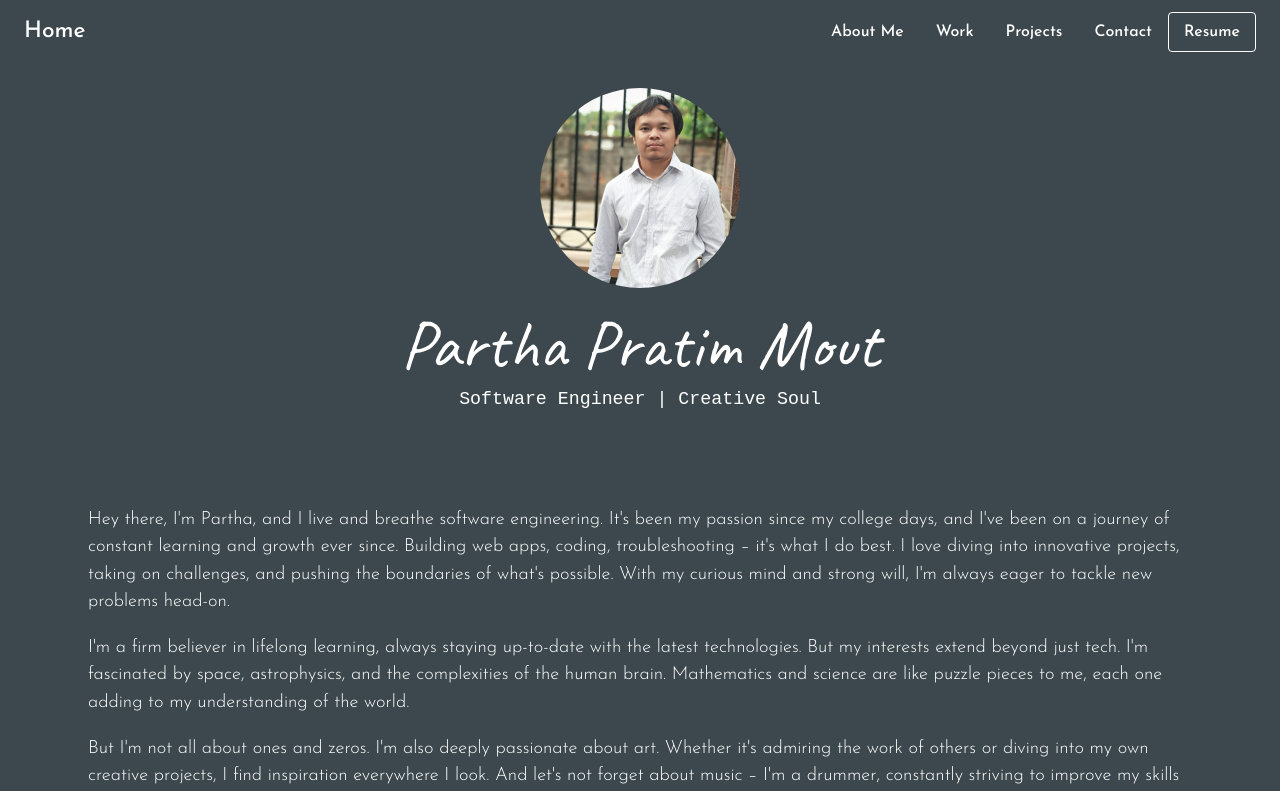
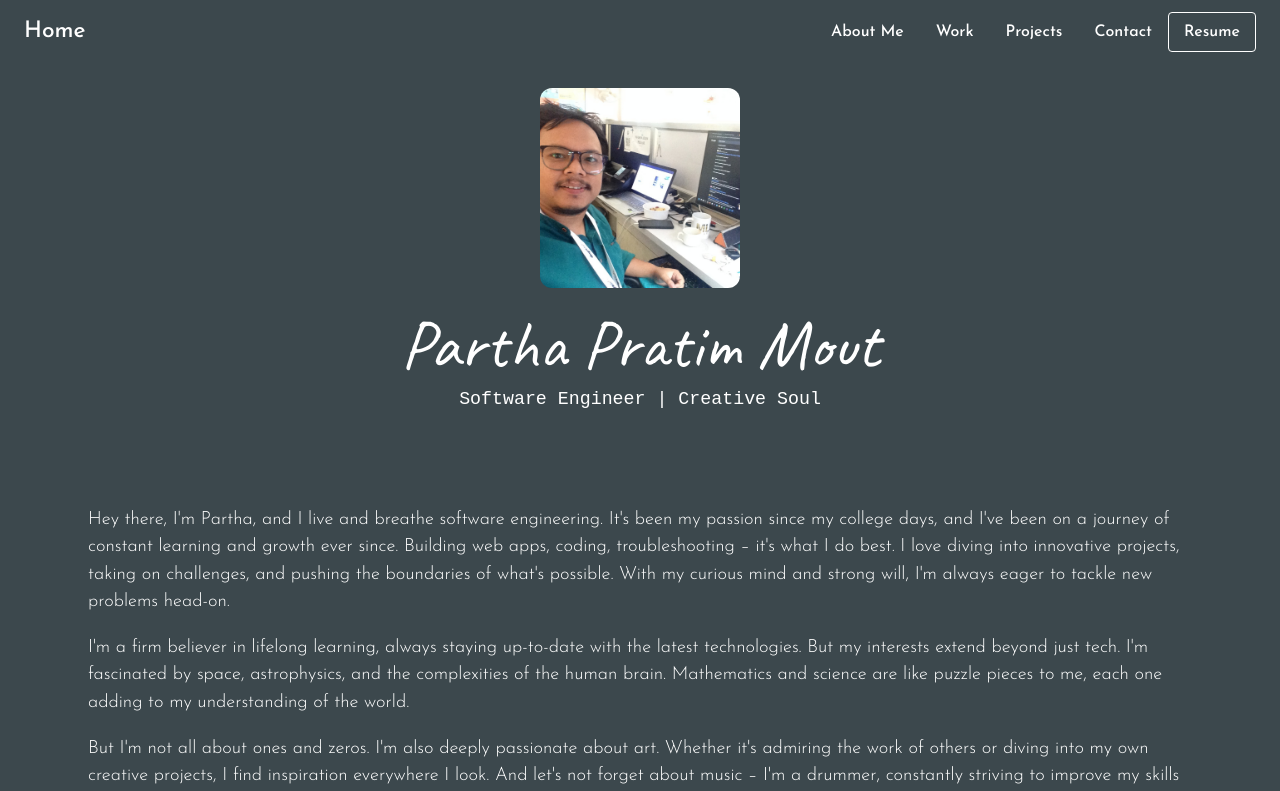
Before and after one commit to paarthpm/my-portfolio, a React (Vite) app: page / in a window 1280 px wide. Shown: the top 791 px of the page. Built offline with nearby package versions, Linux system fonts and the light colour scheme; a web font is replaced by a local one.

Commit message:
image modified

```diff
--- a/src/components/CircleAvatarWithName.tsx
+++ b/src/components/CircleAvatarWithName.tsx
@@ -13,7 +13,7 @@ const CircleAvatarWithName: React.FC<Props> = ({ name, imageSrc, bio }) => {
 
   return (
     <Box sx={{ display: 'flex', flexDirection: 'column', alignItems: 'center', mb: 3 }}>
-      <Avatar sx={{ width: 200, height: 200, mb: 2 }} src={imageSrc} alt={name} />
+      <Avatar sx={{ width: 200, height: 200, mb: 2, borderRadius: '12px' }} src={imageSrc} alt={name} />
       <Typography variant={isSmallScreen ? "h4" : "h2"} align="center" style={{ fontFamily: '"Caveat", cursive', fontOpticalSizing: 'auto', fontWeight: '<weight>', fontStyle: 'normal' }}>{name}</Typography>
       {bio && <Typography variant={isSmallScreen ? "body2" : "body1"} align="center" style={{ fontFamily: '"M PLUS Code Latin", monospace', fontWeight: 200, fontStyle: 'normal', fontOpticalSizing: 'auto', fontVariationSettings:'"wdth" 100'}}>{bio}</Typography>}
     </Box>
--- a/src/components/Content.tsx
+++ b/src/components/Content.tsx
@@ -138,7 +138,7 @@ export default function DrawerAppBar(props: Props) {
         {/* main content */}
         <Box component="main" id="main-section" sx={{ p: 3 }}>
           <Toolbar />
-          <CircleAvatarWithNameWrapper  name="Partha Pratim Mout" imageSrc="profile.jpg" bio="Software Engineer | Creative Soul"/>
+          <CircleAvatarWithNameWrapper  name="Partha Pratim Mout" imageSrc="partha-front-pic.jpg" bio="Software Engineer | Creative Soul"/>
           <div id="section-0" className="section-style">
             <AboutMe />
           </div>
```
Also changed, not shown: public/partha-front-pic.jpg (added).
